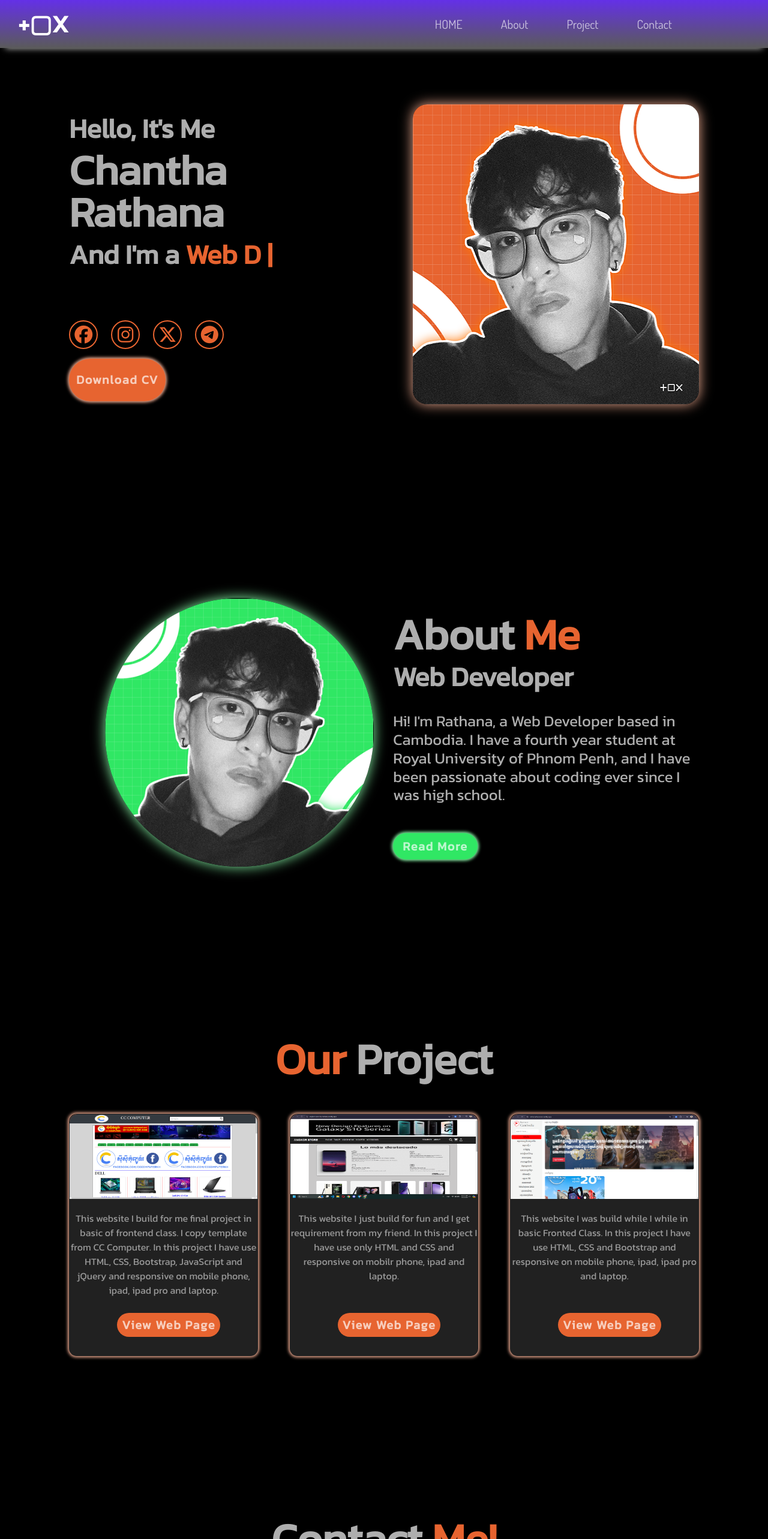
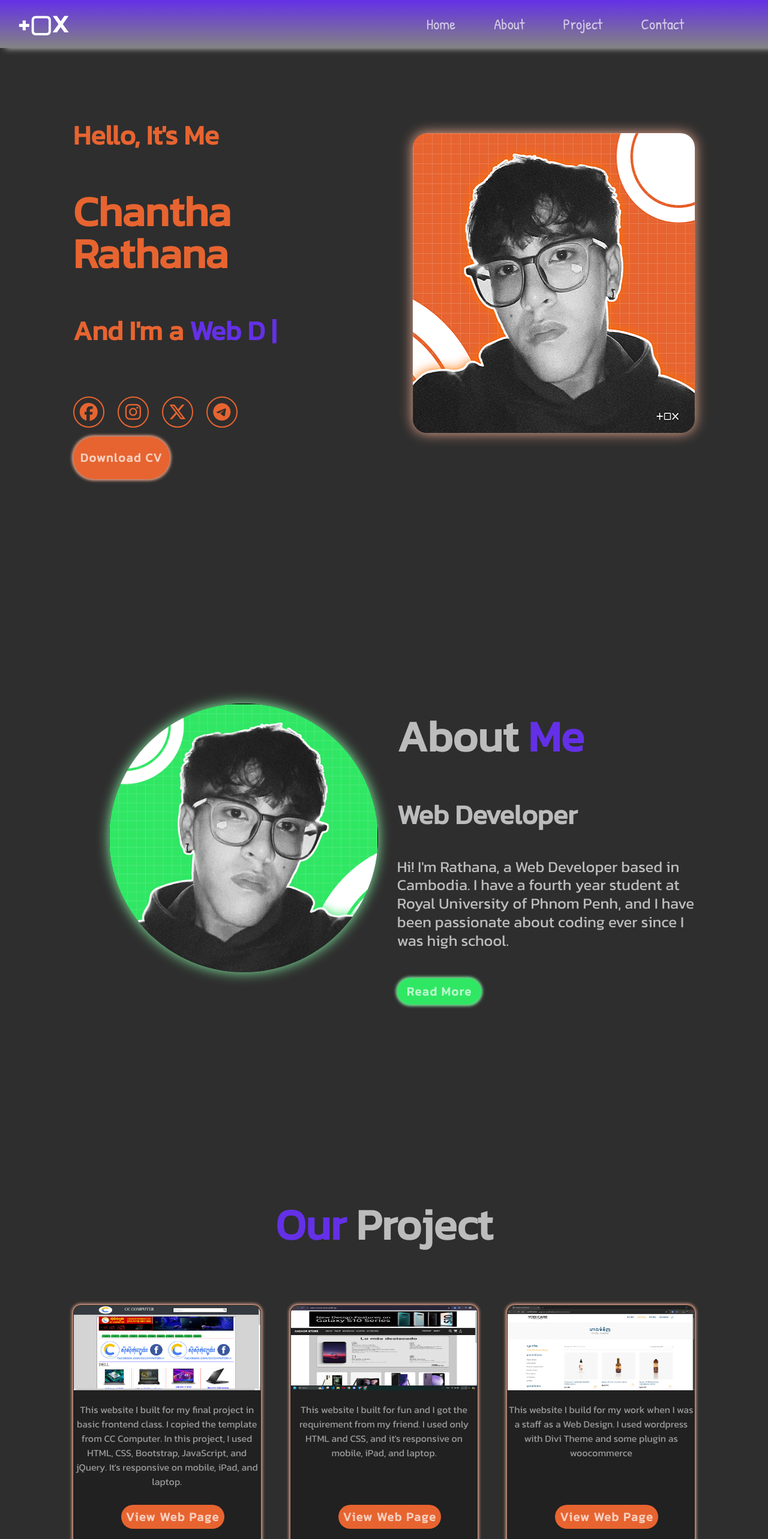
Before and after one commit to ZenTo26/Portfolio-Web, a Vue app: page / in a window 1280 px wide. Shown: the top 2566 px of the page at 60% size. Built offline with nearby package versions, Linux system fonts and the light colour scheme.

Commit message:
update project

```diff
--- a/src/assets/main.css
+++ b/src/assets/main.css
@@ -9,11 +9,12 @@ a {
 }
 body {
   /* background: linear-gradient(to bottom right, #141e30, #243b55); */
-  background-color: #000;
+  /* background-color: #000; */
+  background-color: #2e2e2e;
   min-height: 100vh;
   font-family: "Kanit", sans-serif;
 }
-* {
+grgnfrtfgh * {
   box-sizing: border-box;
   padding: 0;
   margin: 0;
--- a/src/components/Home.vue
+++ b/src/components/Home.vue
@@ -98,7 +98,7 @@ export default {
 
 section {
   min-height: 100vh;
-  padding: 7rem 9% 4rem;
+  padding: 4rem 9% 4rem;
   /* max-width: 100%; */
 }
 
@@ -106,7 +106,7 @@ section {
   display: flex;
   justify-content: center;
   align-items: center;
-  color: var(--main-color);
+  color: var(--base-color);
 }
 
 .home-content {
@@ -121,7 +121,7 @@ h3:nth-of-type(2) {
   margin-bottom: 30px;
 }
 span {
-  color: var(--base-color);
+  color: var(--thirt-color);
 }
 .home-content h1 {
   font-size: 70px;
@@ -180,8 +180,9 @@ span {
 }
 .btn:hover {
   transition: 2s;
-  box-shadow: none;
-  border: 2px solid var(--secendary-color);
+  box-shadow: 0px 0px 5px 2px var(--secendary-color);
+  background: var(--secendary-color);
+  /* border: 2px solid var(--secendary-color); */
 }
 
 /* responsive */
@@ -333,7 +334,7 @@ span {
 @media (min-width: 992px) and (max-width: 1199px) {
   section {
     min-height: 100vh;
-    padding: 7rem 9% 4rem;
+    padding: 3rem 9% 2rem;
     /* max-width: 100%; */
   }
 
@@ -345,36 +346,37 @@ span {
   }
 
   .home-content {
-    line-height: 70px;
+    line-height: 35px;
   }
 
   h3 {
-    font-size: 50px;
-    font-weight: 700;
+    font-size: 25px;
+    font-weight: 600;
   }
   h3:nth-of-type(2) {
-    font-size: 40px;
+    font-size: 25px;
   }
   span {
     color: var(--base-color);
   }
   .home-content h1 {
-    font-size: 60px;
+    font-size: 40px;
   }
   .home-image {
     display: block;
-    height: 320px;
+    width: 40%;
+    height: 300px;
   }
   .social-media a {
     display: inline-flex;
     justify-content: center;
     align-items: center;
-    width: 4rem;
-    height: 4rem;
+    width: 2rem;
+    height: 2rem;
     background: transparent;
     border: 2px solid var(--base-color);
     border-radius: 50%;
-    font-size: 50px;
+    font-size: 25px;
     color: var(--base-color);
     margin: 1px 22px 15px 0;
     transition: 0.5s;
--- a/src/components/Navbar.vue
+++ b/src/components/Navbar.vue
@@ -5,7 +5,7 @@
     <div class="menu-icon"><i class="fa-solid fa-bars"></i></div>
 
     <div class="menu">
-      <a href="#home" class="active">HOME</a>
+      <a href="#home" class="active">Home</a>
       <a href="#about">About</a>
       <a href="#project">Project</a>
       <a href="#contact">Contact</a>
@@ -19,13 +19,13 @@ export default {};
 
 <style>
 @import url("https://fonts.googleapis.com/css2?family=Dosis&display=swap");
+@import url("https://fonts.googleapis.com/css2?family=Patrick+Hand&display=swap");
 
 .navbar {
   width: 100%;
   /* height: 80px; */
   box-shadow: 0px 10px 10px -9px var(--main-color);
-  /* background: linear-gradient(to bottom right, #141e30, #243b55); */
-  background: linear-gradient(to bottom, #6430e7, #838383b0);
+  background: linear-gradient(to bottom, var(--thirt-color), #838383);
   position: fixed;
   top: 0;
   left: 0;
@@ -47,8 +47,12 @@ export default {};
 }
 .menu {
   margin-right: 150px;
-  font-size: 20px;
-  font-family: "Dosis", sans-serif;
+  font-size: 25px;
+  /* font-family: "Dosis", sans-serif;
+  font-weight: 400;
+  font-style: normal; */
+
+  font-family: "Patrick Hand", cursive;
   font-weight: 400;
   font-style: normal;
 }
@@ -59,7 +63,9 @@ export default {};
   font-weight: 400;
 }
 .menu a:hover {
-  color: #fff;
+  color: var(--base-color);
+  font-weight: 500;
+  font-size: 27px;
   margin-left: 4rem;
   text-shadow: 0px 1px 13px var(--box-shawdow);
   transition: 0.8s;
--- a/src/components/Project.vue
+++ b/src/components/Project.vue
@@ -3,43 +3,17 @@
     <h2 class="heading-contact"><span>Our</span> Project</h2>
 
     <div class="main-card">
-      <div class="card">
+      <div v-for="(project, index) in projects" :key="index" class="card">
         <div class="card-img">
-          <img src="@/assets/cc-computer.png" alt="" />
+          <img :src="project.image" alt="" />
         </div>
-        <p>
-          This website I build for me final project in basic of frontend class. I copy
-          template from CC Computer. In this project I have use HTML, CSS, Bootstrap,
-          JavaScript and jQuery and responsive on mobile phone, ipad, ipad pro and laptop.
-        </p>
-        <a :href="ccCompuer" target="_blank" class="btn-project"> View Web Page </a>
-      </div>
-      <div class="card">
-        <div class="card-img">
-          <img src="@/assets/angkor-store.png" alt="" />
-        </div>
-        <p>
-          This website I just build for fun and I get requirement from my friend. In this
-          project I have use only HTML and CSS and responsive on mobilr phone, ipad and
-          laptop.
-        </p>
-        <a :href="angkorStore" target="_blank" class="btn-project"> View Web Page </a>
-      </div>
-      <div class="card">
-        <div class="card-img">
-          <img src="@/assets/business-cam.png" alt="" />
-        </div>
-        <p>
-          This website I was build while I while in basic Fronted Class. In this project I
-          have use HTML, CSS and Bootstrap and responsive on mobile phone, ipad, ipad pro
-          and laptop.
-        </p>
-        <a :href="businessCam" target="_blank" class="btn-project"> View Web Page </a>
+        <p>{{ project.description }}</p>
+        <a :href="project.link" target="_blank" class="btn-project">View Web Page</a>
       </div>
     </div>
 
     <!-- phone view -->
-    <div class="main-card-res">
+    <!-- <div class="main-card-res">
       <div class="card">
         <div class="card-img">
           <img src="@/assets/cc-computer.png" alt="" />
@@ -78,17 +52,38 @@
         </p>
         <a :href="businessCam" target="_blank" class="btn-project"> View Web Page </a>
       </div>
-    </div>
+    </div> -->
   </section>
 </template>
 
 <script>
+import ccComputer from "@/assets/cc-computer.png";
+import angkorStore from "@/assets/angkor-store.png";
+import yoogicare from "@/assets/yogi-care.png";
+
 export default {
   data() {
     return {
-      ccCompuer: "https://cc-computer.netlify.app/",
-      angkorStore: "https://angkor-store-by-rathana.netlify.app/",
-      businessCam: "https://rathana2business.netlify.app/",
+      projects: [
+        {
+          image: ccComputer,
+          description:
+            "This website I built for my final project in basic frontend class. I copied the template from CC Computer. In this project, I used HTML, CSS, Bootstrap, JavaScript, and jQuery. It's responsive on mobile, iPad, and laptop.",
+          link: "https://cc-computer.netlify.app",
+        },
+        {
+          image: angkorStore,
+          description:
+            "This website I built for fun and I got the requirement from my friend. I used only HTML and CSS, and it's responsive on mobile, iPad, and laptop.",
+          link: "https://angkor-store-by-rathana.netlify.app",
+        },
+        {
+          image: yoogicare,
+          description:
+            "This website I build for my work when I was a staff as a Web Design. I used wordpress with Divi Theme and some plugin as woocommerce",
+          link: "http://yogicare-cambodia.com/",
+        },
+      ],
     };
   },
 };
```
Also changed, not shown: src/assets/yogi-care.png (added).
